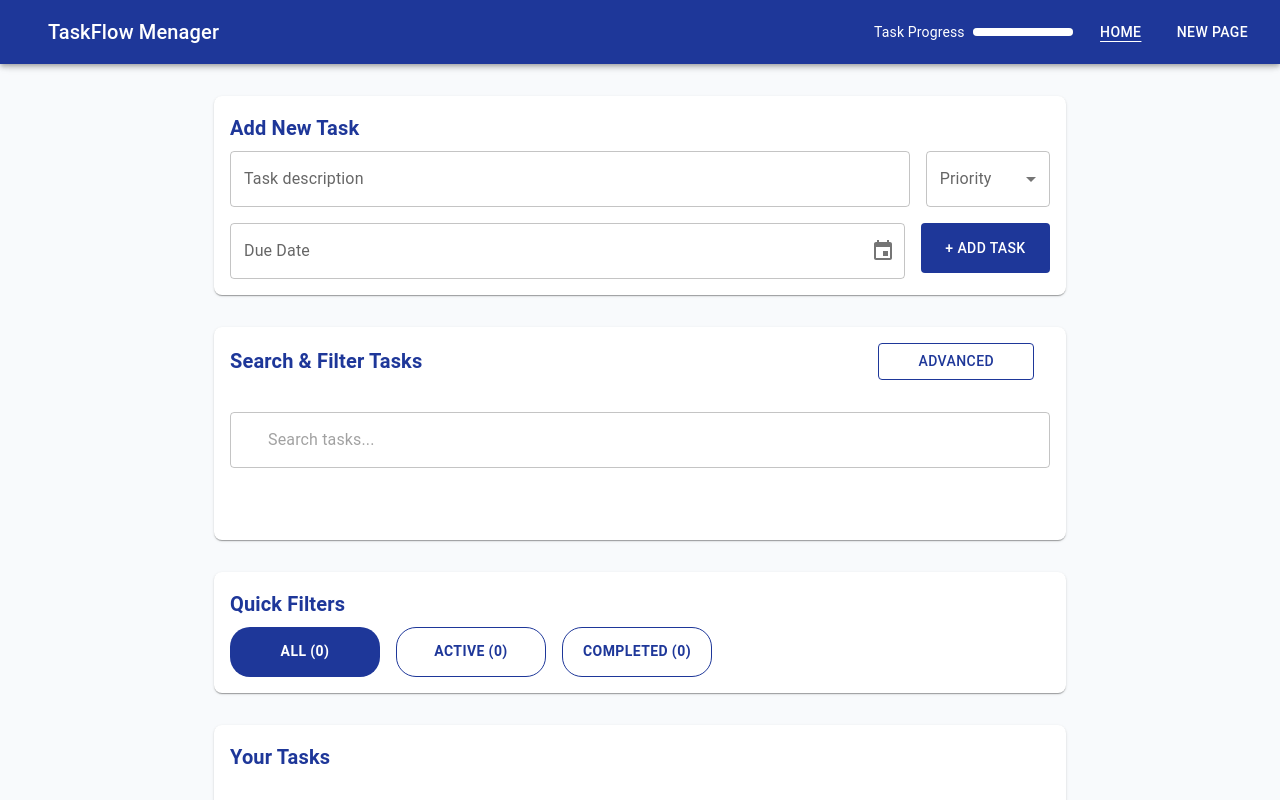
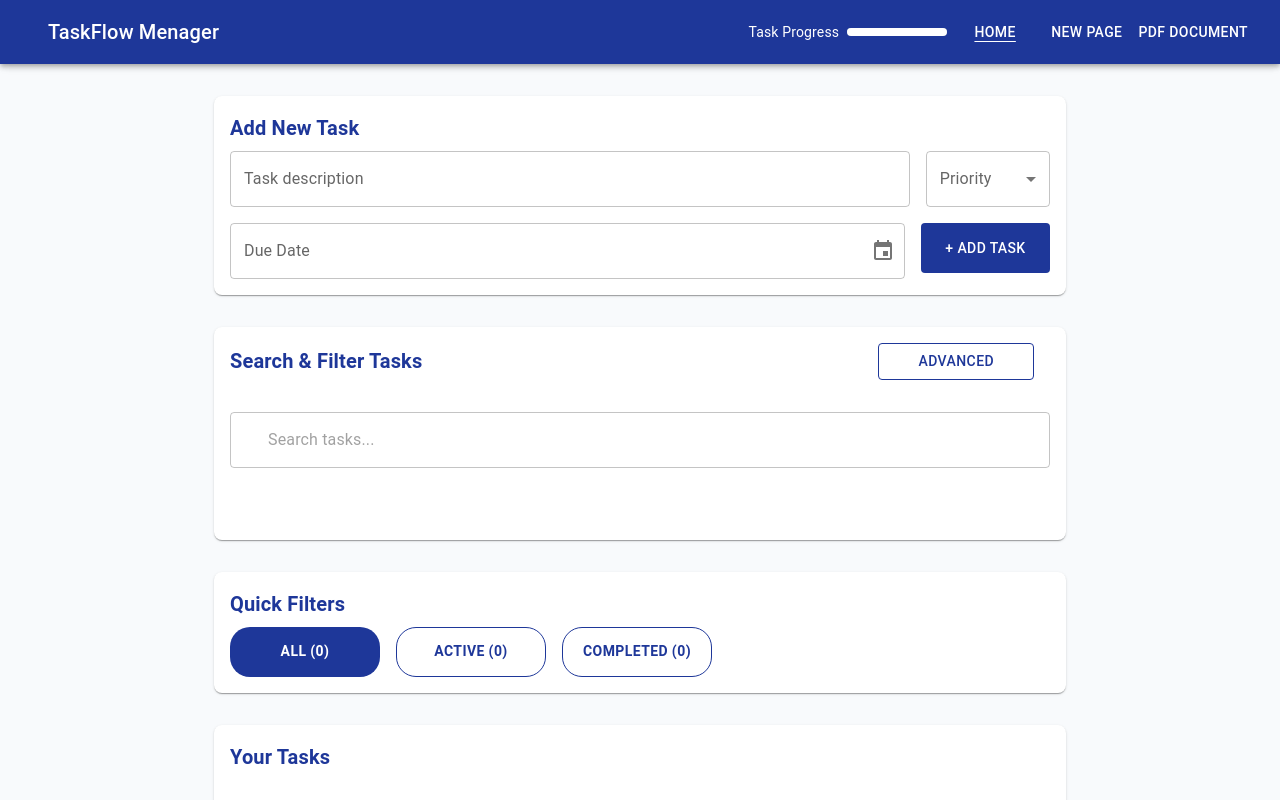
Before and after one commit to Justa367/ReactTaskWebSite, a React (Vite) app in the folder TodoTasks/: page / in a window 1280 px wide. Shown: the top 800 px of the page. Built offline with nearby package versions, Linux system fonts and the light colour scheme; some icons are missing; what @react-pdf/renderer would draw is missing.

Commit message:
Pdf page

```diff
--- a/TodoTasks/src/main-header/main-header.tsx
+++ b/TodoTasks/src/main-header/main-header.tsx
@@ -66,6 +66,12 @@ export const MainHeader = () => {
             </StyledNavLink>
             <StyledNavLink to="/new-page" className={({ isActive }) => (isActive ? 'active' : '')}>
               <Button sx={{ color: 'white' }}>New Page</Button>
+              <StyledNavLink
+                to="/pdf-viewer"
+                className={({ isActive }) => (isActive ? 'active' : '')}
+              >
+                <Button sx={{ color: 'white' }}>Pdf Document</Button>
+              </StyledNavLink>
             </StyledNavLink>
           </Stack>
         </Toolbar>
--- a/TodoTasks/src/pages/new-page.tsx
+++ b/TodoTasks/src/pages/new-page.tsx
@@ -10,8 +10,6 @@ import {
 } from '../new-page-components/apis';
 import { TemperatureBarChart } from '../new-page-components/temperature-bar-chart';
 import type { GridRowSelectionModel } from '@mui/x-data-grid';
-import { PDFDownloadLink } from '@react-pdf/renderer';
-import { MyDocument } from '../pdf/pdf-document';
 
 export type MultiCountryData = {
   japan: TemperatureRowType[];
@@ -67,13 +65,6 @@ export const NewPage = () => {
         Min and Max Bar Chart for Temperature in Canada
       </Typography>
       <TemperatureBarChart canadaData={data?.canada ?? []} />
-      <PDFDownloadLink
-        document={<MyDocument />}
-        fileName="temperature-report.pdf"
-        style={{ textDecoration: 'none', color: 'blue', marginTop: 20 }}
-      >
-        {({ blob, url, loading, error }) => (loading ? 'Loading' : 'Download pdf')}
-      </PDFDownloadLink>
     </Stack>
   );
 };
--- /dev/null
+++ b/TodoTasks/src/pages/pdf-viewer.tsx
@@ -0,0 +1,10 @@
+import { PDFViewer } from '@react-pdf/renderer';
+import { MyDocument } from '../pdf/pdf-document';
+
+export const PdfView = () => {
+  return (
+    <PDFViewer style={{ width: '100%', height: '90vh' }}>
+      <MyDocument />
+    </PDFViewer>
+  );
+};
--- a/TodoTasks/src/routing.tsx
+++ b/TodoTasks/src/routing.tsx
@@ -3,6 +3,7 @@ import HomePage from './pages/home-page.tsx';
 import { NewPage } from './pages/new-page.tsx';
 import Layout from './layout.tsx';
 import { NotFound } from './pages/not-found.tsx';
+import { PdfView } from './pages/pdf-viewer.tsx';
 
 export const Routing = () => {
   return (
@@ -10,6 +11,7 @@ export const Routing = () => {
       <Route path="/" element={<Layout />}>
         <Route index path="/" element={<HomePage />} />
         <Route path="/new-page" element={<NewPage />} />
+        <Route path="/pdf-viewer" element={<PdfView />} />
         <Route path="*" element={<NotFound />} />
       </Route>
     </Routes>
```
